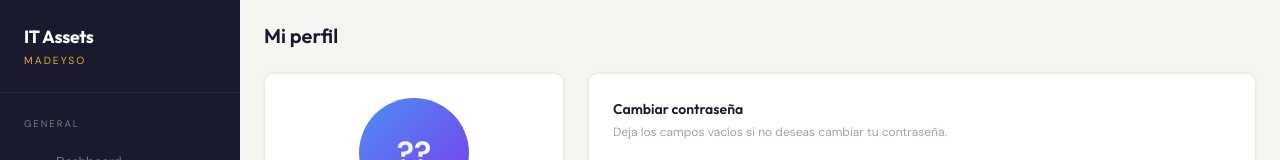
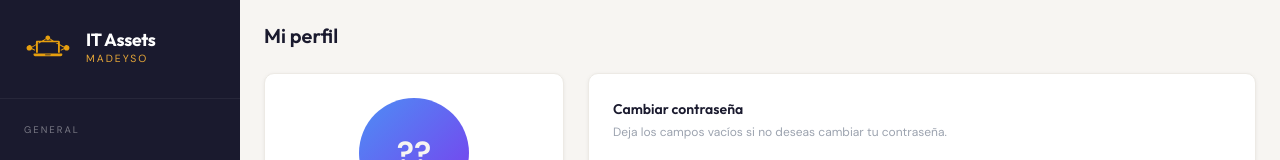
Before and after one commit to AnubisPsy/it-assets-frontend, a React (Vite) app: page /perfil in a window 1280 px wide. Shown: the top 160 px of the page. Built offline with nearby package versions, Linux system fonts and the light colour scheme; sample sign-in values are in the browser's storage; some icons are missing.

Commit message:
Cambio del logo y nombre de la pestaña del navegador.

```diff
--- a/index.html
+++ b/index.html
@@ -2,13 +2,13 @@
 <html lang="en">
   <head>
     <meta charset="UTF-8" />
-    <link rel="icon" type="image/svg+xml" href="/vite.svg" />
+    <link rel="icon" type="image/svg+xml" href="/it-assets.svg" />
     <link
       href="https://fonts.googleapis.com/css2?family=Outfit:wght@400;500;600;700&family=DM+Sans:opsz,wght@9..40,400;9..40,500;9..40,600;9..40,700&display=swap"
       rel="stylesheet"
     />
     <meta name="viewport" content="width=device-width, initial-scale=1.0" />
-    <title>it-assets-frontend</title>
+    <title>IT Assets</title>
   </head>
   <body>
     <div id="root"></div>
--- a/src/layouts/MainLayout.jsx
+++ b/src/layouts/MainLayout.jsx
@@ -116,7 +116,24 @@ export default function MainLayout() {
       }}
     >
       {/* Logo */}
-      <Box sx={{ px: 3, py: 3, borderBottom: "1px solid #ffffff0f" }}>
+      <Box
+        sx={{
+          display: "flex",
+          alignItems: "center",
+          gap: 1.5,
+          px: 3,
+          py: 3,
+          borderBottom: "1px solid #ffffff0f",
+        }}
+      >
+        <img src="/it-assets.svg" alt="IT Assets" style={{ height: 50}} />
+        <Box
+          sx={{
+            display: "flex",
+            flexDirection: "column",
+            justifyContent: "center",
+          }}
+        >
           <Typography
             sx={{
               fontFamily: "'Outfit', sans-serif",
@@ -124,6 +141,7 @@ export default function MainLayout() {
               fontSize: "1.1rem",
               color: "white",
               letterSpacing: "-0.3px",
+              lineHeight: 1,
             }}
           >
             IT Assets
@@ -140,6 +158,7 @@ export default function MainLayout() {
           >
             Madeyso
           </Typography>
+        </Box>
       </Box>
 
       {/* Nav */}
```
Also changed, not shown: public/it-assets.svg (added). Lines whose indentation alone changed are shown as unchanged.
